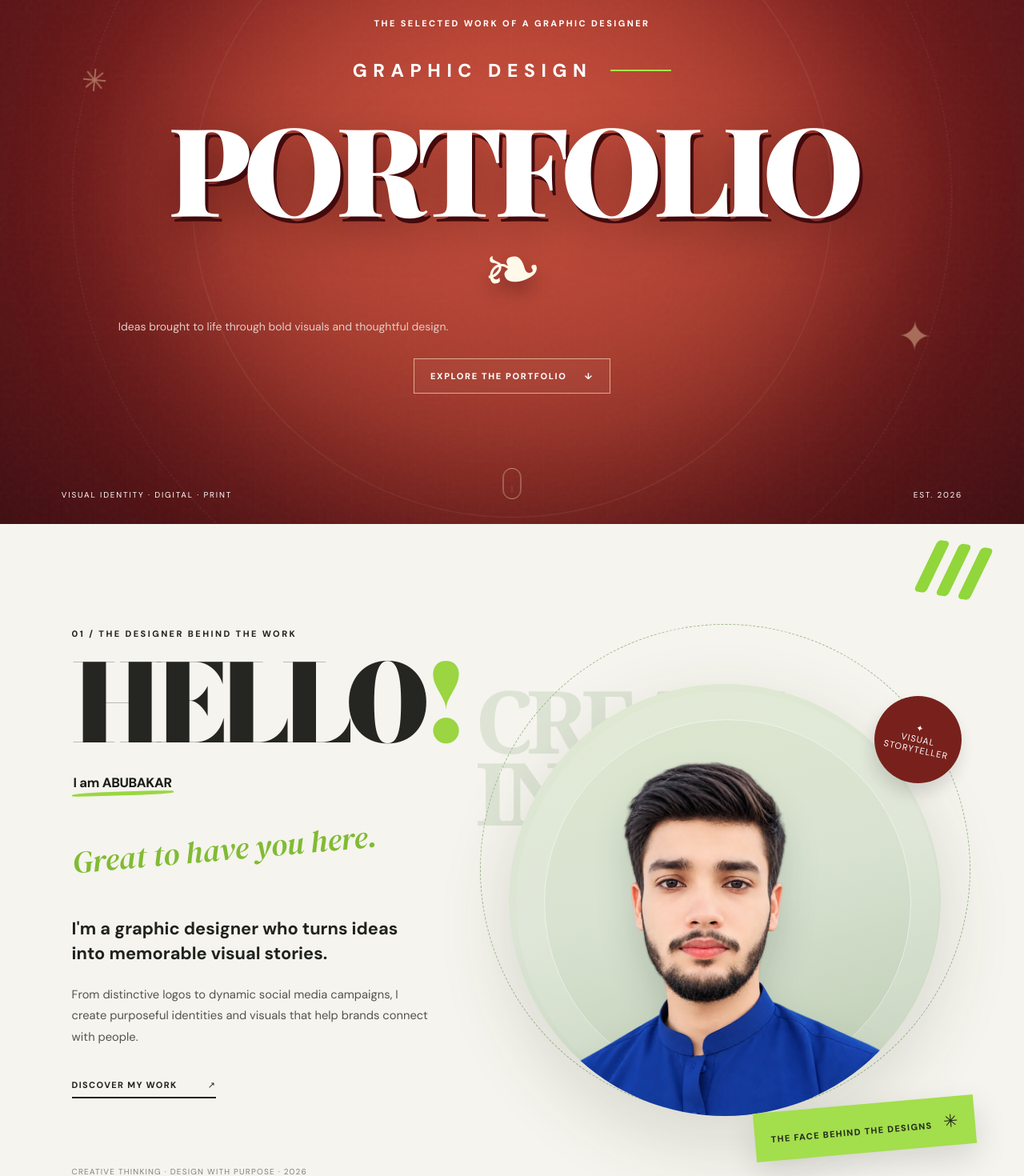
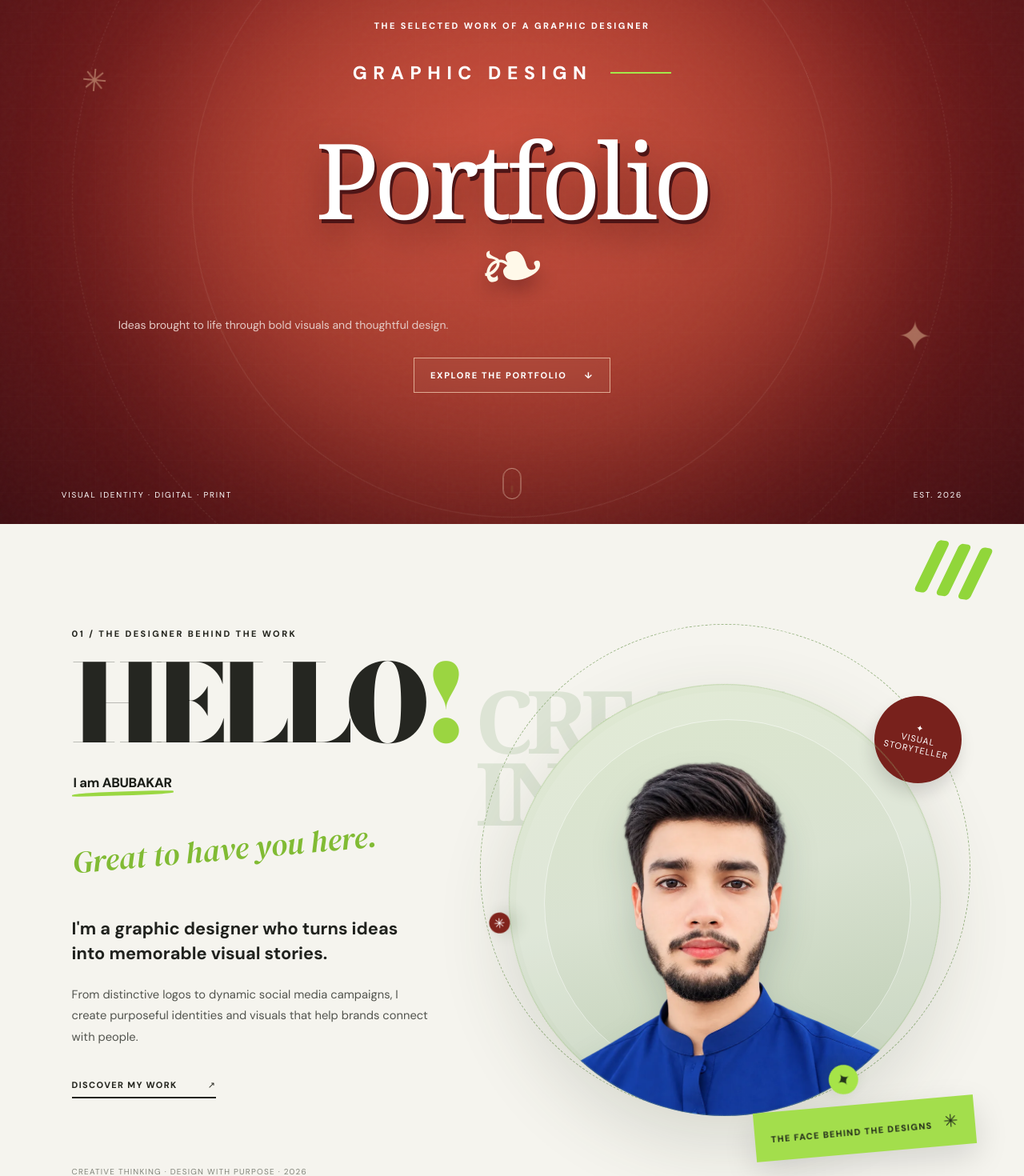
Before and after one commit to Rabdul-Rehman/graphic-designer-portfolio, a React (Vite) app: page / in a window 1280 px wide. Shown: the part 145-1615 px from the top of the page at 80% size. Built offline with nearby package versions, Linux system fonts and the light colour scheme.

Commit message:
Use flowing decorative portfolio lettering and orbiting portrait accents

```diff
--- a/src/App.tsx
+++ b/src/App.tsx
@@ -148,6 +148,20 @@ function App(){
 .real-project:hover{box-shadow:0 32px 65px #160b113f!important}
 @media(prefers-reduced-motion:reduce){.cover .cover-glow,.cover .cover-star{animation:none!important}}
 
+
+/* Decorative swash serif and continuous portrait orbit ornaments */
+@import url('https://fonts.googleapis.com/css2?family=Berkshire+Swash&display=swap');
+.cover .cover-title-word{font-family:'Berkshire Swash',Georgia,serif!important;font-weight:400!important;font-size:clamp(58px,10.25vw,150px)!important;letter-spacing:-.045em!important;text-transform:none!important;line-height:1.3!important;text-shadow:3px 5px 0 #4d1516,0 18px 44px #32080c88}
+.cover .cover-swash{font-size:clamp(55px,8vw,115px);margin:-2px auto 5px}
+.portrait-stage .portrait-orbit-track{position:absolute;left:50%;top:50%;width:min(100%,540px);aspect-ratio:1;border-radius:50%;border:1px solid #99bd7b73;pointer-events:none;z-index:3;transform:translate(-50%,-50%);animation:portrait-track-rotate 17s linear infinite}
+.portrait-stage .orbit-track-two{width:min(100%,600px);border-color:transparent;animation-duration:26s;animation-direction:reverse}
+.portrait-orbit-track .orbit-gem{position:absolute;top:0;left:50%;transform:translate(-50%,-50%);display:grid;place-items:center;width:37px;height:37px;border-radius:50%;background:#a6e448;color:#23351a;font-size:22px;box-shadow:0 8px 19px #23421930}
+.portrait-orbit-track .orbit-gem-two{width:26px;height:26px;background:#80241c;color:#fff;font-size:17px}
+@keyframes portrait-track-rotate{from{transform:translate(-50%,-50%) rotate(0deg)}to{transform:translate(-50%,-50%) rotate(360deg)}}
+@media(max-width:900px){.portrait-stage .portrait-orbit-track{width:min(100%,460px)}.portrait-stage .orbit-track-two{width:min(100%,500px)}}
+@media(max-width:650px){.portrait-stage .portrait-orbit-track{width:min(90vw,370px)}.portrait-stage .orbit-track-two{width:min(96vw,400px)}.cover .cover-title-word{font-size:clamp(47px,10vw,78px)!important}}
+@media(prefers-reduced-motion:reduce){.portrait-stage .portrait-orbit-track{animation:none!important}}
+
 /* Premium hover treatments: children animate independently from GSAP-revealed cards. */
 .real-project{position:relative;isolation:isolate;border-radius:10px;transition:box-shadow .45s cubic-bezier(.2,.7,.2,1),background .35s!important;overflow:hidden}
 .real-project:hover{box-shadow:0 24px 58px #18231732!important;background:#f0f5e8}
@@ -167,8 +181,8 @@ function App(){
 @media (hover:none){.real-project img{will-change:auto}}
 @media(prefers-reduced-motion:reduce){.real-project img,.logo-tile img,.real-project,.logo-tile,.content-item:before{transition:none!important;transform:none!important}}
 `}</style><div className="progress" style={{transform:`scaleX(${progress})`}}/><nav className="navigation"><a href="#top" className="mini-brand">DESIGN<span>FOLIO</span></a><div><a href="#contents">Explore</a><a href="#branding">Branding</a><a href="#social">Social media</a><a href="#contact">Contact ↗</a></div></nav>
- <section className="cover heading-panel"><div className="panel-grid"/><div className="cover-noise" aria-hidden="true"/><div className="cover-glow" aria-hidden="true"/><div className="cover-orbit cover-orbit-a" aria-hidden="true"/><div className="cover-orbit cover-orbit-b" aria-hidden="true"/><span className="cover-star cover-star-a" aria-hidden="true">✳</span><span className="cover-star cover-star-b" aria-hidden="true">✦</span><div className="cover-content"><span className="overline">THE SELECTED WORK OF A GRAPHIC DESIGNER</span><span className="cover-small">GRAPHIC DESIGN <span className="hero-line"/></span><h1><span className="cover-title-word">PORTFOLIO</span><span className="swash cover-swash">❧</span></h1><p className="cover-lead">Ideas brought to life through bold visuals and thoughtful design.</p><a href="#hello" className="scroll-cta">EXPLORE THE PORTFOLIO <span>↓</span></a></div><div className="cover-bottom"><span>VISUAL IDENTITY · DIGITAL · PRINT</span><span>EST. 2026</span></div><a className="cover-scroll-indicator" href="#hello" aria-label="Scroll to introduction"><span/></a></section>
- <section className="intro-section" id="hello"><Accents/><div className="hello-copy"><span className="eyebrow">01 / THE DESIGNER BEHIND THE WORK</span><h2>HELLO<span>!</span></h2><div className="designer-signature">I am <strong>ABUBAKAR</strong></div><div className="scribble">Great to have you here.</div><p className="intro-name">I'm a graphic designer who turns ideas into memorable visual stories.</p><p>From distinctive logos to dynamic social media campaigns, I create purposeful identities and visuals that help brands connect with people.</p><a href="#branding" className="intro-link">DISCOVER MY WORK <span>↗</span></a><div className="intro-caption">CREATIVE THINKING · DESIGN WITH PURPOSE · 2026</div></div><div className="portrait-stage"><span className="portrait-behind-text" aria-hidden="true">CREATE<br/>INSPIRE</span><div className="portrait-orbit" aria-hidden="true"></div><div className="portrait-arch"><div className="portrait-halo"></div><img className="portrait-img" src="/images/designer-portrait.webp" alt="Graphic designer portrait" loading="eager"/></div><div className="portrait-label">THE FACE BEHIND THE DESIGNS <span>✳</span></div><div className="portrait-stamp">✦<br/>VISUAL<br/>STORYTELLER</div></div></section>
+ <section className="cover heading-panel"><div className="panel-grid"/><div className="cover-noise" aria-hidden="true"/><div className="cover-glow" aria-hidden="true"/><div className="cover-orbit cover-orbit-a" aria-hidden="true"/><div className="cover-orbit cover-orbit-b" aria-hidden="true"/><span className="cover-star cover-star-a" aria-hidden="true">✳</span><span className="cover-star cover-star-b" aria-hidden="true">✦</span><div className="cover-content"><span className="overline">THE SELECTED WORK OF A GRAPHIC DESIGNER</span><span className="cover-small">GRAPHIC DESIGN <span className="hero-line"/></span><h1><span className="cover-title-word">Portfolio</span><span className="swash cover-swash">❧</span></h1><p className="cover-lead">Ideas brought to life through bold visuals and thoughtful design.</p><a href="#hello" className="scroll-cta">EXPLORE THE PORTFOLIO <span>↓</span></a></div><div className="cover-bottom"><span>VISUAL IDENTITY · DIGITAL · PRINT</span><span>EST. 2026</span></div><a className="cover-scroll-indicator" href="#hello" aria-label="Scroll to introduction"><span/></a></section>
+ <section className="intro-section" id="hello"><Accents/><div className="hello-copy"><span className="eyebrow">01 / THE DESIGNER BEHIND THE WORK</span><h2>HELLO<span>!</span></h2><div className="designer-signature">I am <strong>ABUBAKAR</strong></div><div className="scribble">Great to have you here.</div><p className="intro-name">I'm a graphic designer who turns ideas into memorable visual stories.</p><p>From distinctive logos to dynamic social media campaigns, I create purposeful identities and visuals that help brands connect with people.</p><a href="#branding" className="intro-link">DISCOVER MY WORK <span>↗</span></a><div className="intro-caption">CREATIVE THINKING · DESIGN WITH PURPOSE · 2026</div></div><div className="portrait-stage"><span className="portrait-behind-text" aria-hidden="true">CREATE<br/>INSPIRE</span><div className="portrait-orbit" aria-hidden="true"></div><div className="portrait-orbit-track orbit-track-one" aria-hidden="true"><span className="orbit-gem">✦</span></div><div className="portrait-orbit-track orbit-track-two" aria-hidden="true"><span className="orbit-gem orbit-gem-two">✳</span></div><div className="portrait-arch"><div className="portrait-halo"></div><img className="portrait-img" src="/images/designer-portrait.webp" alt="Graphic designer portrait" loading="eager"/></div><div className="portrait-label">THE FACE BEHIND THE DESIGNS <span>✳</span></div><div className="portrait-stamp">✦<br/>VISUAL<br/>STORYTELLER</div></div></section>
  <section className="contents-section" id="contents"><Accents/><div className="eyebrow">02 / WHAT'S INSIDE</div><div className="contents-heading"><span className="handwritten">Table of</span><h2>Contents<span>.</span></h2></div><div className="contents-grid">{specialties.map((s,i)=><a href={['#branding','#branding','#social','#thumbnails','#packaging','#print'][i]} className="content-item" key={s}><span className="content-count">0{i+1}</span><strong>{s.split(' ')[0]}<br/>{s.split(' ').slice(1).join(' ')}</strong><span>↗</span></a>)}</div></section>
  <section className="logo-showcase light-section" id="branding"><div className="section-top"><span className="eyebrow">03 / IDENTITY DESIGN</span><span>SELECTED BRAND MARKS</span></div><div className="logo-grid">{logos.map((logo)=><div className="logo-tile genuine-logo" key={logo.name}><img src={logo.src} alt={logo.name+ ' logo design'} loading="lazy"/><small>{logo.name}</small></div>)}</div><Accents/></section>
  <HeadingPanel word="BRANDING" detail="Brand identity designs that shape meaningful experiences through visual identity, purpose, and personality."/>
```
